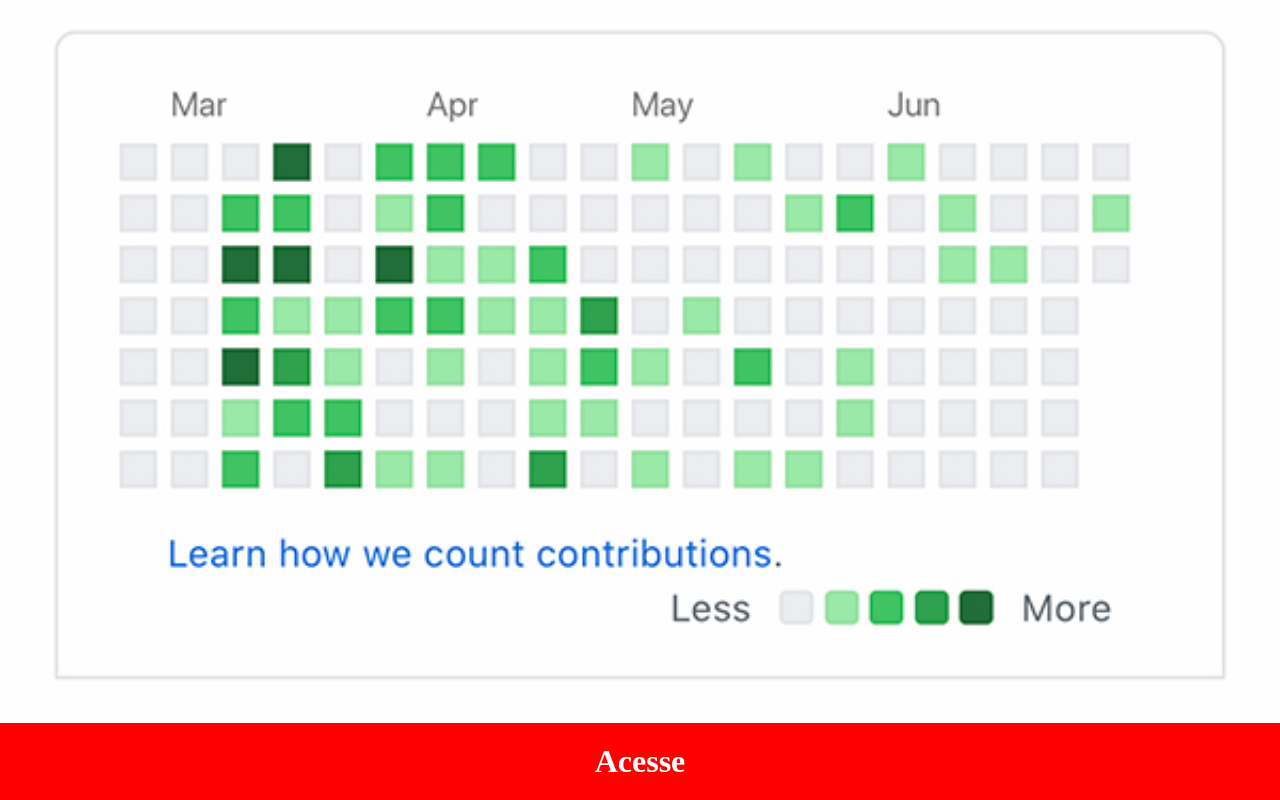
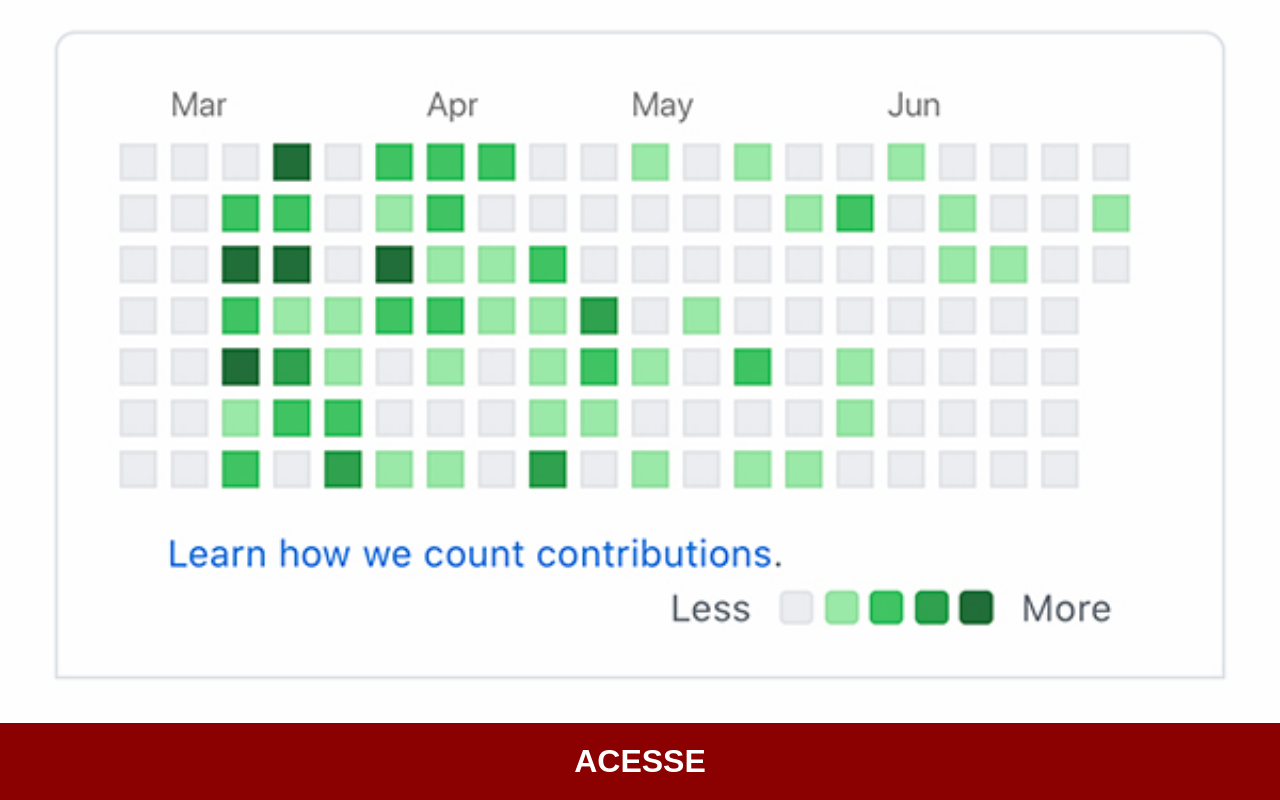
Before and after one commit to thiagoomatheus/projeto-social, a plain HTML site: page github.html in a window 1280 px wide. Shown: the part 4013-4813 px from the top of the page. Drawn offline with Linux system fonts and the light colour scheme.

Commit message:
0.1
Finalizado com redes sociais do Guanabara

```diff
--- /dev/null
+++ b/estilo/style-social.css
@@ -0,0 +1,29 @@
+* {
+    margin: 0;
+    padding: 0;
+    font-family: Arial, Helvetica, sans-serif;
+}
+
+::-webkit-scrollbar {
+    display: none;
+}
+
+img {
+    width: 100%;
+}
+
+a {
+    color: white;
+    background: darkred;
+    display: block;
+    text-align: center;
+    font-weight: bold;
+    padding: 20px;
+    text-decoration: none;
+    font-size: 2em;
+    text-transform: uppercase;
+}
+
+a:hover {
+    background: red;
+}
--- a/estilo/style.css
+++ b/estilo/style.css
@@ -12,8 +12,6 @@ body {
     box-shadow: inset 10px 10px 10px rgba(0, 0, 0, 0.381);
     height: 100vh;
     width: 100vw;
-    min-height: 700px;
-    min-width: 800px;
     position: relative;
     height: 100vh;
 }
@@ -28,13 +26,16 @@ nav img {
     width: 60px;
     border-radius: 50%;
     box-shadow: 3px 5px 5px rgba(0, 0, 0, 0.4);
-    margin: 10px;
+    margin-top: 20px;
+    margin-right: 20px;
 }
 
 nav img:hover {
-    margin: 10px;
     border: 1px solid white;
-
+    box-sizing: border-box;
+    transform: translate(-7px, -7px);
+    transition:  border 0.5s;
+    transition: transform 0.5s;
 }
 
 /*Section*/
@@ -51,8 +52,8 @@ section {
 
 iframe {
     position: absolute;
-    left: 23px;
-    top: 82px;
+    left: 22px;
+    top: 81px;
     height: 469px;
     width: 266px;
 }
--- a/github.html
+++ b/github.html
@@ -5,28 +5,7 @@
     <meta http-equiv="X-UA-Compatible" content="IE=edge">
     <meta name="viewport" content="width=device-width, initial-scale=1.0">
     <title>GitHub</title>
-
-    <style>
-        * {
-            margin: 0;
-            padding: 0;
-        }
-
-        img {
-            width: 100%;
-        }
-
-        a {
-            color: white;
-            background: red;
-            display: block;
-            text-align: center;
-            font-weight: bold;
-            padding: 20px;
-            text-decoration: none;
-            font-size: 2em;
-        }
-    </style>
+    <link rel="stylesheet" href="estilo/style-social.css">
 </head>
 <body>
     <img src="imagens/tela-github.jpg" alt="Acesse nosso GitHub">
```
Also changed, not shown: facebook.html (+1 -22 lines), instagram.html (+1 -22 lines), twitter.html (+1 -22 lines), youtube.html (+1 -22 lines).
